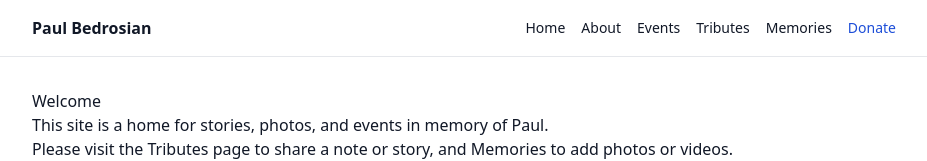
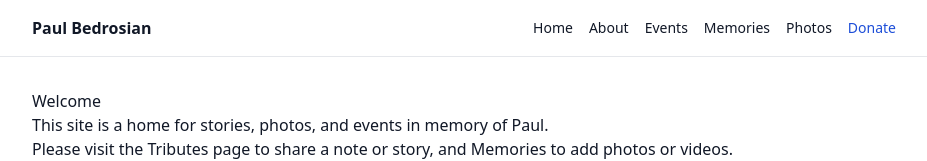
Before and after one commit to andrewborstein/paul-memorial, a Next.js app: page / in a window 1280 px wide. Shown: the top 161 px of the page, without its empty margins (176-1103 px from the left). Built offline with nearby package versions, Linux system fonts and the light colour scheme.

Commit message:
Update navigation links in layout

```diff
--- a/src/app/layout.tsx
+++ b/src/app/layout.tsx
@@ -17,8 +17,8 @@ export default function RootLayout({ children }: { children: React.ReactNode })
               <Link href="/">Home</Link>
               <Link href="/about">About</Link>
               <Link href="/events">Events</Link>
-              <Link href="/tributes">Tributes</Link>
               <Link href="/memories">Memories</Link>
+              <Link href="/photos">Photos</Link>
               <Link href="/donate" className="text-blue-700">Donate</Link>
             </div>
           </nav>
```
